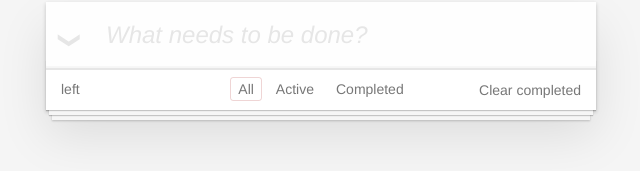
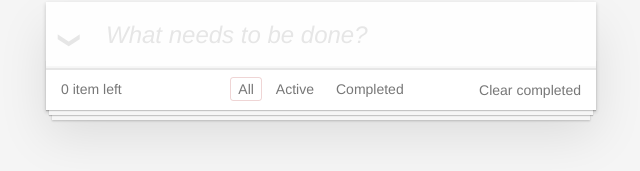
Before and after one commit to oomusou/vue-todomvc, a Vue app: page / in a window 1280 px wide. Shown: the part 128-299 px from the top of the page, without its empty margins (319-959 px from the left). Built offline with nearby package versions, Linux system fonts and the light colour scheme.

Commit message:
Active todos count

```diff
--- a/src/App.vue
+++ b/src/App.vue
@@ -21,7 +21,7 @@
 			</section>
 			<footer class="footer">
 				<span class="todo-count">
-					<strong></strong> left
+					<strong>{{ activeTodosCount }}</strong> item left
 				</span>
 				<ul class="filters">
 					<li><a @click="allTodos" :class="clickedCSS('all')" href="javascript:void(0)">All</a></li>
@@ -113,6 +113,12 @@ const clearCompletedTodos = function() {
   this.todos = this.todos.filter(cb);
 };
 
+/** 未完成 todo 數量 */
+const activeTodosCount = function() {
+  const cb = x => !x.completed;
+  return this.todos.filter(cb).length;
+};
+
 export default {
   name: 'app',
   data: function() {
@@ -130,8 +136,8 @@ export default {
     };
   },
   computed: {
-    /** 過濾的 todo */
     filteredTodos,
+    activeTodosCount,
   },
   methods: {
     addTodo,
```
